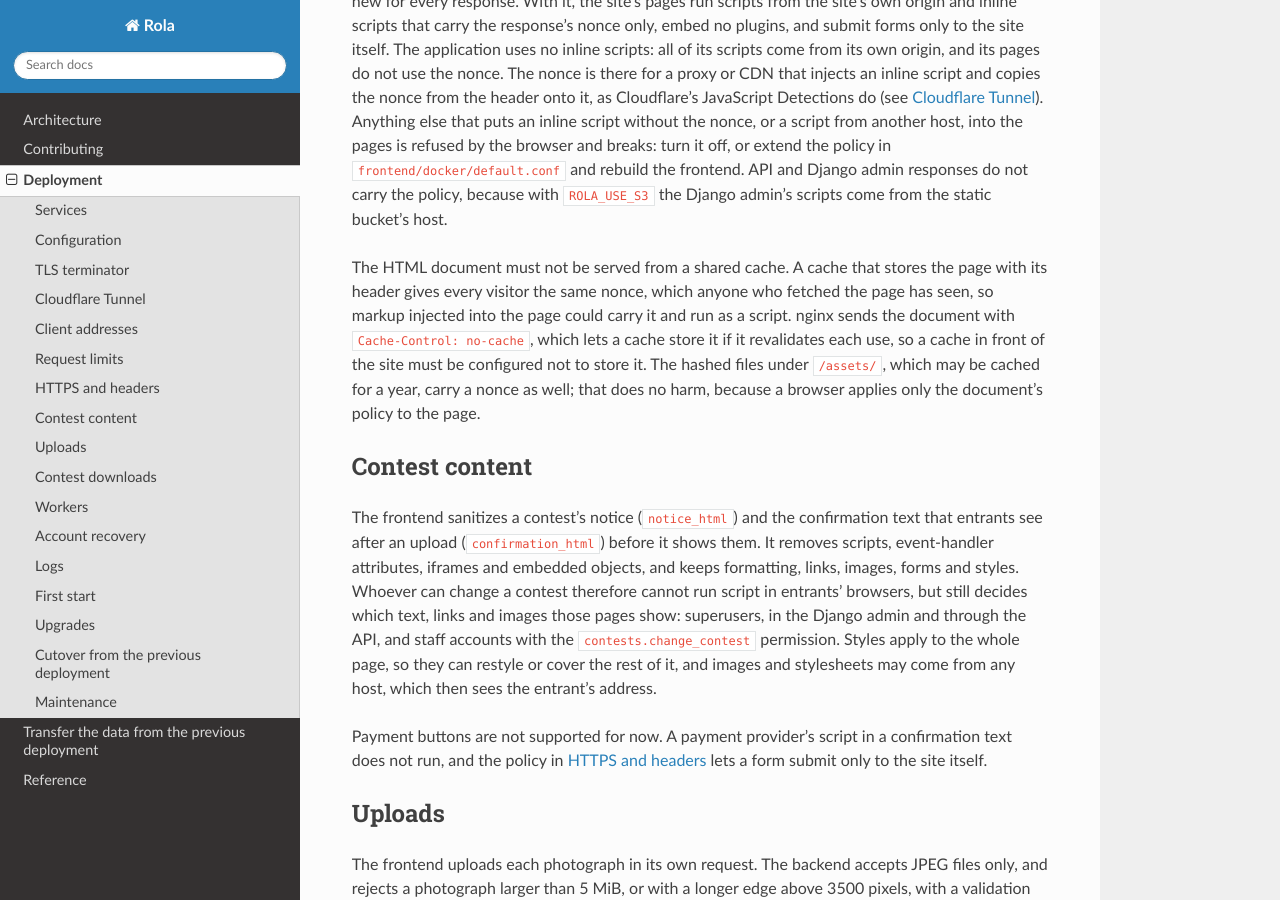
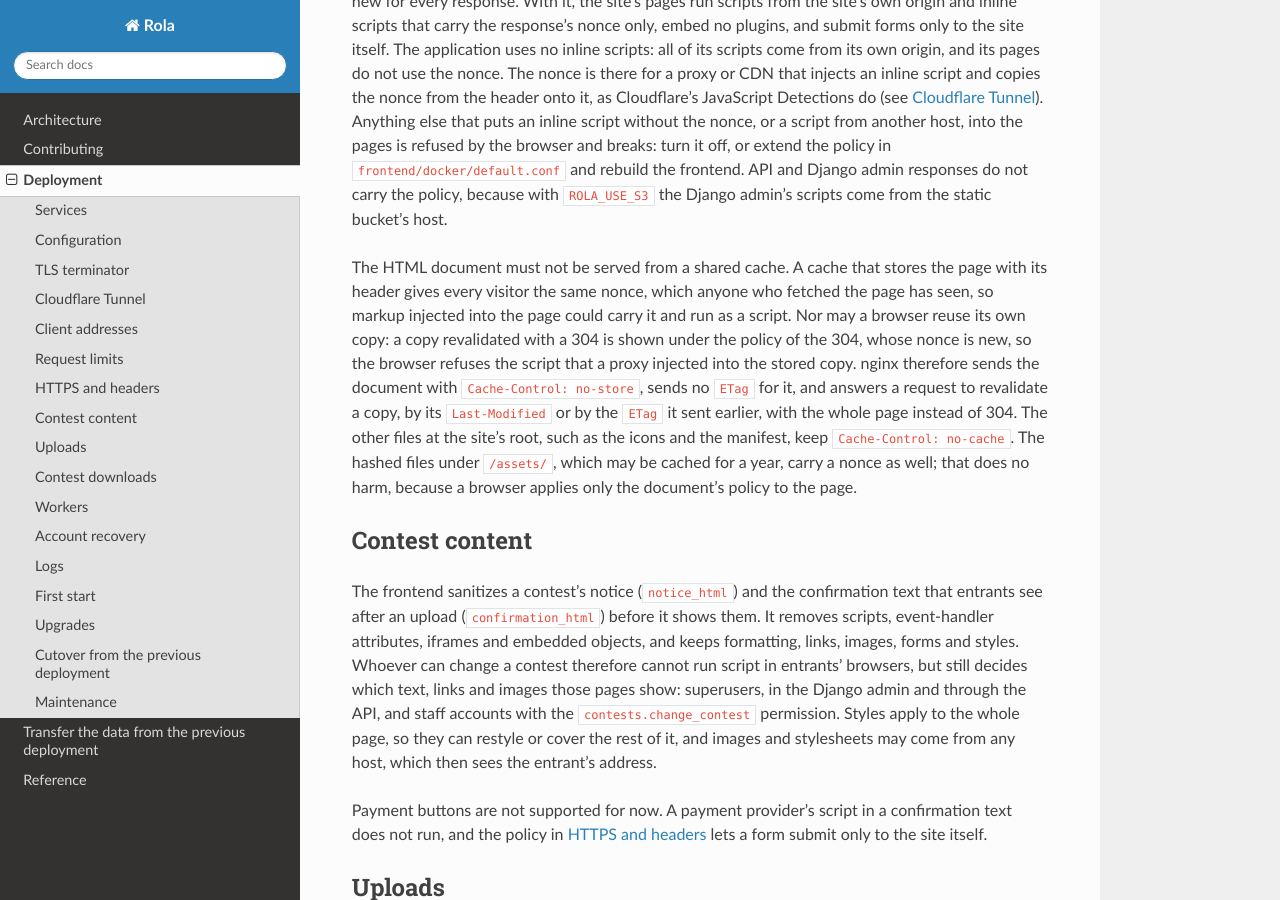
Before and after one commit to dblenkus/rola, a Sphinx documentation site: the page built from docs/deployment.rst, in a window 1280 px wide and 900 px high, scrolled down 6307 px. Built offline with Sphinx 7.4.7 and the Read the Docs theme 3.1.0, drawn with Linux system fonts in a browser that asks for light colours; the version number could not be read and is left out; some of the changed text lies outside the part shown.

Commit message:
Never reuse the page under another response's nonce
The script policy carries a nonce that is new for every response, and
Cloudflare stamps it on the script it injects into the page. On a
reload the browser revalidated its stored copy, nginx answered 304 with
a new nonce, and the browser applied that policy to the stored page,
whose injected script still carried the old one. The script was refused
on every load after the first.

nginx now sends the HTML document with Cache-Control: no-store and no
ETag, and answers a revalidation by Last-Modified or by the ETag it
used to send with the page instead of 304, so a browser that already
holds a copy recovers too. The other files keep their caching.

The CI image job checks the header and that both kinds of conditional
request get 200.

Assisted-by: Claude Code

```diff
--- a/docs/contributing.rst
+++ b/docs/contributing.rst
@@ -175,7 +175,9 @@ does the same. The image job builds the development and production targets
 of both Dockerfiles, with a fake value for the frontend's build argument,
 and pushes nothing. It starts the production frontend image and checks that
 its page carries the ``Content-Security-Policy``, with a nonce that differs
-between two requests, and loads scripts from the site's own paths only. The
+between two requests, carries ``Cache-Control: no-store``, answers a
+revalidation by its ``Last-Modified`` or by its file's ``ETag`` with the
+page instead of 304, and loads scripts from the site's own paths only. The
 Compose job runs ``docker compose config`` on ``compose.yaml``, on
 ``compose.production.yaml``, and on the production file merged with
 ``compose.tunnel.yaml``, where it also checks what the merge removes and
--- a/docs/deployment.rst
+++ b/docs/deployment.rst
@@ -281,11 +281,11 @@ server:
   ``script-src`` in ``frontend/docker/default.conf`` and rebuild the
   frontend; allowing inline scripts would undo the policy.
 * Do not cache the site's pages at Cloudflare, for example with a Cache
-  Rule that caches everything. Cloudflare does not cache HTML by default,
-  but a cached page would replay one nonce to every visitor (see `HTTPS and
-  headers`_). nginx's ``Cache-Control: no-cache`` does not rule this out:
-  with such a rule, Cloudflare stores the page and revalidates it on each
-  use, and an Edge Cache TTL in the rule turns that revalidation off.
+  Rule that caches everything. A cached page would replay one nonce to
+  every visitor (see `HTTPS and headers`_). By default, Cloudflare does not
+  cache a response with nginx's ``Cache-Control: no-store``, but a Cache
+  Rule whose Edge TTL is "Ignore cache-control header and use this TTL"
+  ignores that header completely and stores the page.
 
 Client addresses
 ================
@@ -361,12 +361,17 @@ Django admin's scripts come from the static bucket's host.
 The HTML document must not be served from a shared cache. A cache that
 stores the page with its header gives every visitor the same nonce, which
 anyone who fetched the page has seen, so markup injected into the page could
-carry it and run as a script. nginx sends the document with
-``Cache-Control: no-cache``, which lets a cache store it if it revalidates
-each use, so a cache in front of the site must be configured not to store
-it. The hashed files under ``/assets/``, which may be cached for a year,
-carry a nonce as well; that does no harm, because a browser applies only
-the document's policy to the page.
+carry it and run as a script. Nor may a browser reuse its own copy: a copy
+revalidated with a 304 is shown under the policy of the 304, whose nonce is
+new, so the browser refuses the script that a proxy injected into the
+stored copy. nginx therefore sends the document with
+``Cache-Control: no-store``, sends no ``ETag`` for it, and answers a
+request to revalidate a copy, by its ``Last-Modified`` or by the ``ETag``
+it sent earlier, with the whole page instead of 304. The other files at the
+site's root, such as the icons and the manifest, keep
+``Cache-Control: no-cache``. The hashed files under ``/assets/``, which may
+be cached for a year, carry a nonce as well; that does no harm, because a
+browser applies only the document's policy to the page.
 
 Contest content
 ===============
```
Also changed, not shown: docs/CHANGELOG.rst (+7 -5 lines), 2 other files.
